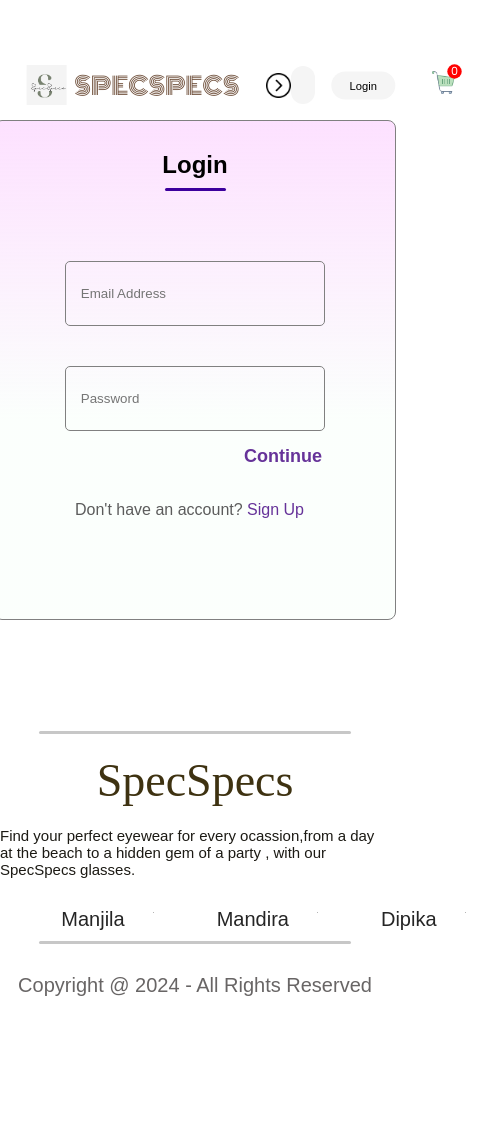
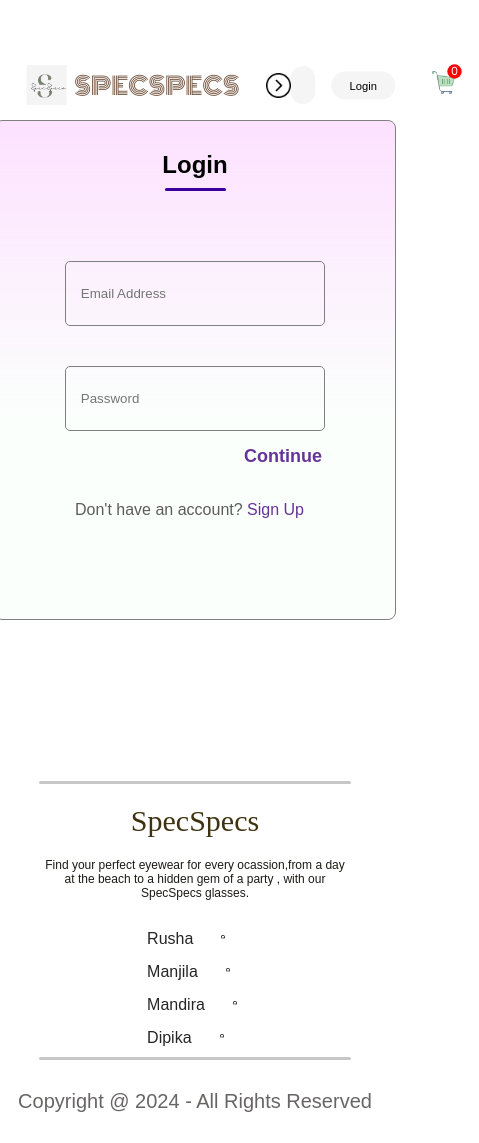
Before and after one commit to rushashrestha/SpecSpecs_, a React (Create React App) app: page /login in a window 390 px wide. Shown: the whole page, 479 px wide, since content can reach past the window. Before the commit the page ends 1027 px from the top, so only its background shows below. Built offline with nearby package versions, Linux system fonts and the light colour scheme; a web font is replaced by a local one.

Commit message:
Footer responsive done

```diff
--- a/package.json
+++ b/package.json
@@ -13,7 +13,7 @@
     "fa-icons": "^0.2.0",
     "react": "^18.3.1",
     "react-dom": "^18.2.0",
-    "react-icons": "^5.0.1",
+    "react-icons": "^5.4.0",
     "react-router-dom": "^6.22.1",
     "react-scripts": "5.0.1",
     "react-social": "^1.10.0",
--- a/src/Components/Footer/Footer.css
+++ b/src/Components/Footer/Footer.css
@@ -1,56 +1,64 @@
 
 @import url("https://fonts.googleapis.com/css2?family=Gotu&display=swap");
 @import url('https://fonts.googleapis.com/css2?family=Gotu&family=Monoton&display=swap');
-.footer{
+.footer {
     display: flex;
-    flex-direction:column;
+    flex-direction: column;
     justify-content: center;
     align-items: center;
-    gap:10px;
+    gap: 10px;
     background-color: white;
-    width:100%;
+    width: 100%;
+    padding-top: 50px; /* Added space at the top */
 }
-.footer-logo{
-    display:flex;
+
+.footer-logo {
+    display: flex;
     flex-direction: column;
     align-items: center;
-    gap:20px;
+    gap: 20px;
     padding-bottom: 20px;
+    text-align: center; /* Center-align text for smaller screens */
+}
 
-}
-.footer-logo h3{
-    color:#3e3211;
-    font-size:40px ;
+.footer-logo h3 {
+    color: #3e3211;
+    font-size: 40px;
     font-weight: 1;
     font-family: "Monoton", sans-serif;
-    font-size:46px ;
+    font-size: 46px;
     font-weight: 700;
     font-family: 'Gotu';
     font-weight: 100;
-    font-style:initial;
+    font-style: initial;
+}
 
-
-}
-.footer-logo p{
-    color:#1c1a14;
-    font-size:15px ;
+.footer-logo p {
+    color: #1c1a14;
+    font-size: 15px;
     font-weight: 500;
     font-family: "Gotu", sans-serif;
+    max-width: 80%; /* Limit text width for better readability */
+    margin: 0 auto; /* Center-align paragraph */
 }
-.footer-links{
+
+.footer-links {
     display: flex;
     list-style: none;
     gap: 50px;
     color: #252525;
     font-size: 20px;
     font-family: "Gotu", sans-serif;
-
+    flex-wrap: wrap; /* Allow links to wrap on smaller screens */
+    justify-content: center; /* Center-align links */
+    padding: 0; /* Remove default padding */
 }
 
-.footer-links li{
-    cursor:pointer;
+.footer-links li {
+    cursor: pointer;
 }
-.footer-links a{
+
+.footer-links a {
     list-style: none;
     margin-left: 20px;
     margin-bottom: -9px;
@@ -58,52 +66,94 @@
     text-decoration: none;
 }
 
-
-.giicons{
-    padding:10px;
+.giicons {
+    padding: 10px;
     padding-bottom: 6px;
     padding-left: 3px;
     color: black;
     padding-top: 13px;
+}
 
+.giicons:hover {
+    animation: bounce 1s infinite;
 }
-.giicons:hover{ animation: bounce 1s infinite;}
-    @keyframes bounce {
-        0%{transform: translateY(0);}
-        40%{transform: translateY(-20px);}
-        60%{transform: translateY(-10px);}
-    /* -ms-transform: scale(1.5);
-    -webkit-transform: scale(1.5);
-    transform: scale(1.5);
-    color: black; */
 
+@keyframes bounce {
+    0% { transform: translateY(0); }
+    40% { transform: translateY(-20px); }
+    60% { transform: translateY(-10px); }
 }
-.footer-copyright{
+
+.footer-copyright {
     display: flex;
     flex-direction: column;
     align-items: center;
-    gap:30px;
-    width:100%;
+    gap: 30px;
+    width: 100%;
     margin-bottom: 30px;
-    color:#686565;
+    color: #686565;
     font-size: 20px;
     font-family: "Gotu", sans-serif;
 }
-.footer-copyright hr{
-    width:80%;
-    border:none;
+
+.footer-copyright hr {
+    width: 80%;
+    border: none;
     border-radius: 10px;
-    height:3px;
+    height: 3px;
     background: #c7c7c7;
 }
-.name-list{
+
+.name-list {
     display: flex;
     gap: 2px;
+    align-items: center; /* Align GitHub icons with names */
 }
-.footer-logo hr{
-    width:80%;
-    border:none;
+
+.footer-logo hr {
+    width: 80%;
+    border: none;
     border-radius: 10px;
-    height:3px;
+    height: 3px;
     background: #c7c7c7;
 }
+
+/* Responsive Styles */
+@media (max-width: 768px) {
+    .footer-links {
+        gap: 30px; /* Reduce gap between links */
+        font-size: 18px; /* Reduce font size */
+    }
+
+    .footer-logo h3 {
+        font-size: 36px; /* Reduce logo font size */
+    }
+
+    .footer-logo p {
+        font-size: 14px; /* Reduce paragraph font size */
+    }
+
+    .giicons {
+        padding: 8px; /* Adjust icon padding */
+    }
+}
+
+@media (max-width: 480px) {
+    .footer-links {
+        flex-direction: column; /* Stack links vertically */
+        gap: 15px; /* Reduce gap between links */
+        font-size: 16px; /* Further reduce font size */
+    }
+
+    .footer-logo h3 {
+        font-size: 30px; /* Further reduce logo font size */
+    }
+
+    .footer-logo p {
+        font-size: 12px; /* Further reduce paragraph font size */
+    }
+
+    .giicons {
+        padding: 6px; /* Further adjust icon padding */
+    }
+}
```
Also changed, not shown: 1 other file (tests, documents, lock files or other folders).
